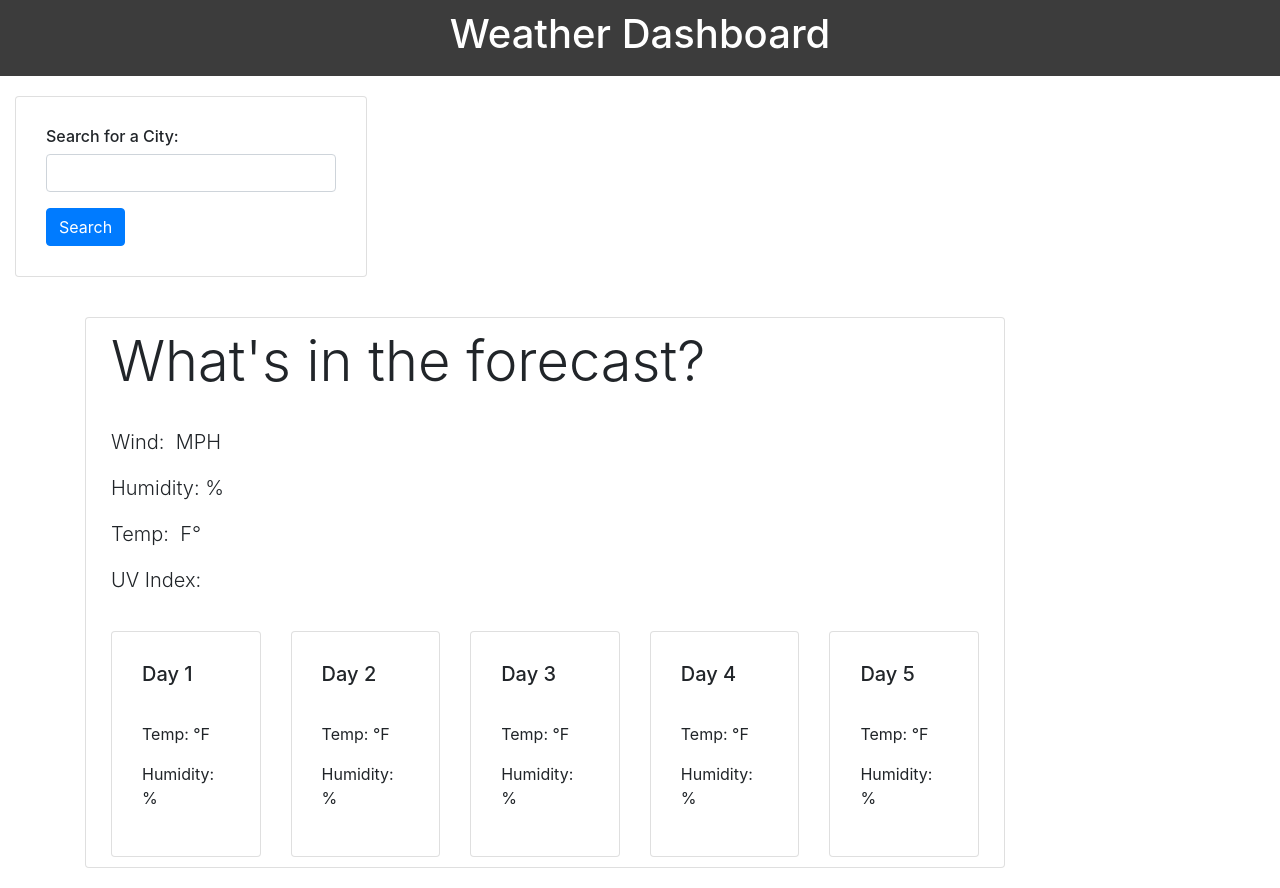
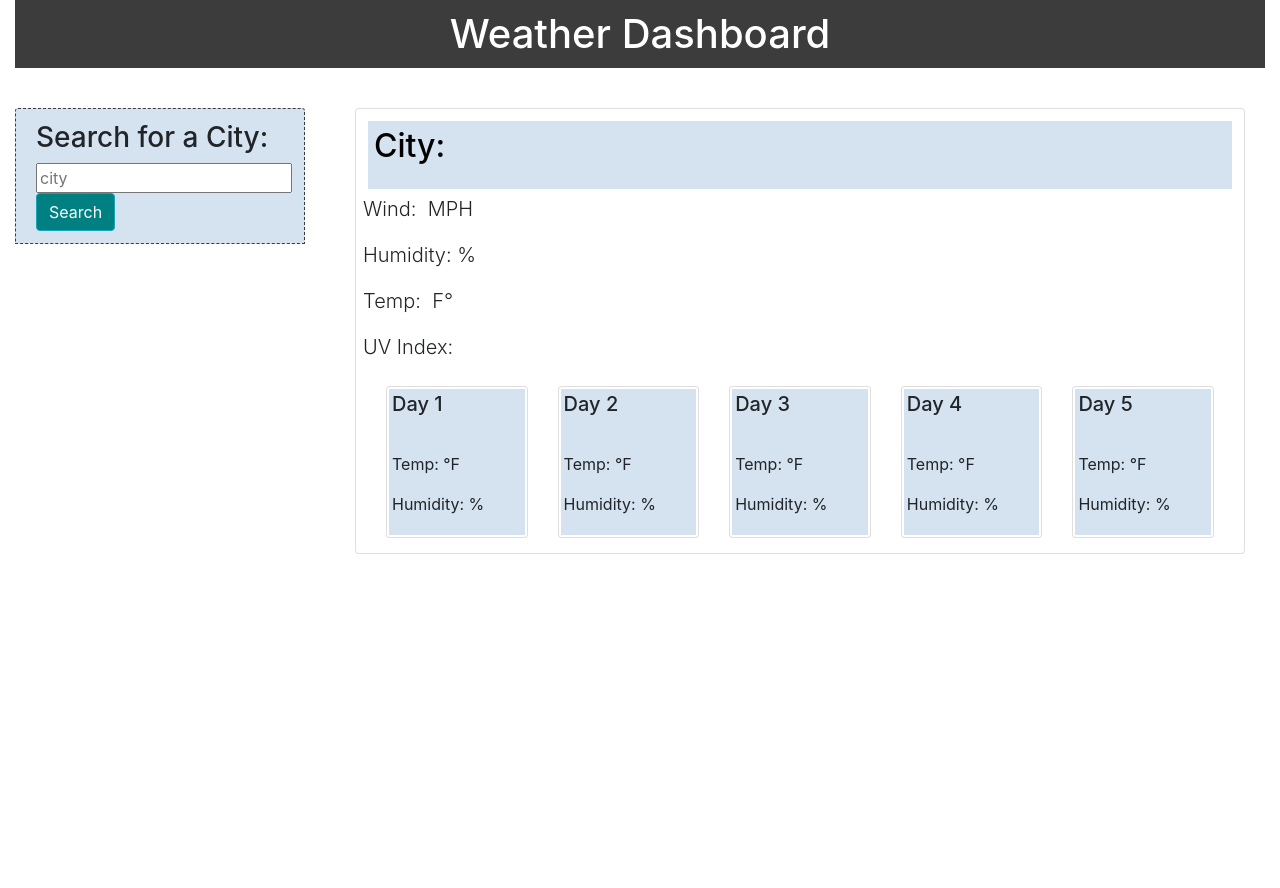
Before and after one commit to jaimeharman/Weather-Dashboard, a plain HTML site: page index.html in a window 1280 px wide. After the commit the page ends 800 px from the top, so only its background shows below. Drawn offline with nearby package versions, Linux system fonts and the light colour scheme.

Commit message:
fixed icon and date issues, styled css

```diff
--- a/assets/script.js
+++ b/assets/script.js
@@ -1,6 +1,5 @@
 $(document).ready(function () {
   var appID = "3e684ec40d1ec38b4ab47574d4baeb20";
-  var cityArray = [];
   getFromLocalStorage();
 
   //For Loop to create forecast days
@@ -17,40 +16,47 @@ $(document).ready(function () {
     $("#card-deck").append(cardMarkup);
   }
 
-  //user searches for a city's weather
-  $("#search-button").on("click", function () {
+  //User searches for a city's weather
+  $("#city-btn").on("click", function () {
     var city = $("#city-input").val();
     storeCity(city);
     getCurrentWeather(city);
+    $("#city-name").val("");
   });
 
-  //city input is added to local storage
+  //Clears search bar when clicked
+  $("input:text").focus(function () {
+    $(this).val("");
+  });
+
+  //City input is added to local storage
   function storeCity(city) {
+    var cityArray = [];
     if (localStorage.getItem("cities") !== null) {
-    var cities = JSON.parse(window.localStorage.getItem("cities"));
-    for (var i = 0; i < cities.length; i++) {
-      cityArray.push(cities[i])
+      var cities = JSON.parse(window.localStorage.getItem("cities"));
+      for (var i = 0; i < cities.length; i++) {
+        cityArray.push(cities[i]);
+      }
     }
-  }
+
     cityArray.push(city);
+
     localStorage.setItem("cities", JSON.stringify(cityArray));
     getFromLocalStorage();
   }
 
-  //refresh the page and saved information stays in place
+  //Refresh the page and saved information stays in place
   function getFromLocalStorage() {
-    console.log(cityArray)
     if (localStorage.getItem("cities") !== null) {
       //Clear out city list div
       $("#city-list").html("");
       var cities = JSON.parse(window.localStorage.getItem("cities"));
       for (var i = 0; i < cities.length; i++) {
-        var cityMarkup = `<button type="button" class="city-item btn btn-light" data-city="${cities[i]}">${cities[i]}</button>`
+        var cityMarkup = `<button type="button" class="city-item" data-city="${cities[i]}">${cities[i]}</button>`;
         $("#city-list").append(cityMarkup);
       }
     }
   }
-
 
   function getCurrentWeather(city) {
     var url = `https://api.openweathermap.org/data/2.5/weather?q=${city}&appid=${appID}`;
@@ -58,12 +64,17 @@ $(document).ready(function () {
       url: url,
       method: "GET",
     }).then(function (response) {
-      // $("#").text(JSON.stringify(response));
       addCurrentWeatherInfo(response);
     });
   }
-  //manipulating the DOM for current weather
+
+  //Manipulating the DOM for current weather
   function addCurrentWeatherInfo(obj) {
+    let date = obj.dt;
+    let currentDate = new Date(date * 1000).toLocaleDateString("en-US");
+    console.log(currentDate);
+    $("#currentDate").html("");
+    $("#currentDate").append(currentDate);
     $("#current-wind").html("");
     $("#current-wind").append(obj.wind.speed);
     $("#current-humidity").html("");
@@ -74,6 +85,7 @@ $(document).ready(function () {
     var iconURL = `http://openweathermap.org/img/wn/${icon}.png`;
     $("#current-icon").html("");
     $("#current-icon").attr("src", iconURL);
+    $("#city-name").text("City: " + obj.name);
 
     //Make calls for UV index and 5 Day Forecast
     getCurrentUV(obj.coord.lat, obj.coord.lon);
@@ -91,7 +103,7 @@ $(document).ready(function () {
     });
   }
 
-  //uv index button/color
+  //UV index button/color
   function addCurrentUVInfo(obj) {
     var uvIndex = obj.value;
     var uvIndexRounded = Math.floor(uvIndex);
@@ -117,13 +129,13 @@ $(document).ready(function () {
       uvColor = "purple"; //purple
     }
 
-    //reset UV index divs
+    //Reset UV index divs
     $("#current-uv-level").html("");
     $("#current-uv-level").removeClass(
       "btn-success btn-warning orange btn-danger purple"
     );
 
-    //add UV info
+    //Add UV info
     $("#current-uv-level").addClass(uvColor);
     $("#current-uv-level").append(uvIndex);
   }
@@ -144,6 +156,9 @@ $(document).ready(function () {
     for (var i = 0; i < 5; i++) {
       var icon = obj.daily[i].weather[0].icon;
       var iconURL = `http://openweathermap.org/img/wn/${icon}.png`;
+      let date = obj.daily[i].dt;
+      let dailyDate = new Date(date * 1000).toLocaleDateString("en-US");
+      $(`#card-day${i + 1}-date`).text(dailyDate);
       $(`#card-day${i + 1}-icon`).html("");
       $(`#card-day${i + 1}-icon`).attr("src", iconURL);
       $(`#card-day${i + 1}-temp`).html("");
@@ -165,6 +180,6 @@ $(document).ready(function () {
 
   $(".city-item").click(function () {
     var city = $(this).attr("data-city");
-    getCurrentWeather(city)
+    getCurrentWeather(city);
   });
 });
--- a/assets/style.css
+++ b/assets/style.css
@@ -1,20 +1,68 @@
-.heading {
+h1 {
   background-color: #3c3c3c;
   color: white;
   text-align: center;
   padding: 10px;
+  margin-bottom: 20px;
 }
 
-.card {
-    margin: 20px 0px;
-    padding: 10px;
+#city {
+  background-color: white;
+  margin-top: 20px;
+  border: 1px dashed;
+  border-color: #3c3c3c;
+  margin-bottom: 20px;
 }
 
+#city-btn {
+  background-color: teal;
+}
+
+#city {
+  cursor: pointer;
+  display: block;
+  background-color: #d4e3ef;
+}
+
+.city-row {
+  background-color: #d4e3ef;
+  color: black;
+  padding: 3px;
+  margin: 5px;
+}
+
+#currentDate {
+  padding: 5px;
+}
+
+#city-name {
+  padding: 3px;
+}
+
+.current-temp {
+  margin: 20px;
+  padding: 7px;
+}
+
+#card-deck {
+  padding: 5px;
+  margin: 3px;
+}
+
+.card-body {
+  margin: 2px;
+  background-color: #d4e3ef;
+  padding: 3px;
+  font-size: 16px;
+}
+
+/* UV Orange Button */
 .orange {
   background-color: orange;
   color: white;
 }
 
+/* UV Purple Button */
 .purple {
   background-color: purple;
   color: white;
--- a/index.html
+++ b/index.html
@@ -16,51 +16,42 @@
 </head>
 
 <body>
+
+  <div class="container-fluid">
     <header>
-    <div class="heading">
-      <div>
       <h1>Weather Dashboard</h1>
-      </div>
-    </div>
     </header>
 
-  <div class="container-fluid">
     <div class="row">
-      <div class="col-md-2">
-        <div class="card" style="width: 22rem;">
-          <div class="card-body">
-            <h6>Search for a City:</h6>
-            <div class="form-group">
-              <input type="text" class="form-control" id="city-input">
+      <div class="col-sm-3">
+        <div class="card-header" id="city">
+          <h3>Search for a City:</h3>
+          <input type="text" id="city-input" placeholder="city" />
+          <br />
+          <button type="button" class="btn btn-info" id="city-btn">Search</button>
         </div>
-            <button id="search-button" class="btn btn-primary">Search</button>
-          </div>
+        <ul class="list-group list-group-flush" id="city-list"></ul>
       </div>
 
-        <div id="city-list" style="flex-direction: column;"></div>
-
+      <div class="col-sm-9">
+        <div class="card current-temp" id="current-weather">
+          <div class="row city-row">
+            <h2 class="col-sm-11" id="city-name">City:</h2>
+            <div class="col-sm-1">
+              <img id="current-icon"></div>
+            <div id="currentDate"></div>
           </div>
-      <div class="container">
-        <div class="row">
-          <div class="col-md-10">
-            <div id="current-weather" class="card">
-              <div class="container">
-                <h1 class="display-4">What's in the forecast?</h1><img id="current-icon">
           <p class="lead wind">Wind:&nbsp;<span id="current-wind"></span>&nbsp;MPH</p>
           <p class="lead humidity">Humidity:&nbsp;<span id="current-humidity"></span>%</p>
           <p class="lead temp">Temp:&nbsp;<span id="current-temp"></span>&nbsp;F°</p>
           <p class="lead uv-index">UV Index:&nbsp;<span class="badge" id="current-uv-level"></span></p>
 
-                <div class="card-deck" id="card-deck">
+          <div class="card-deck" id="card-deck"></div>
         </div>
       </div>
     </div>
   </div>
   </div>
-      </div>
-    </div>
-
-
 
 
 
```
Also changed, not shown: 2 other files. Lines whose indentation alone changed are shown as unchanged.
